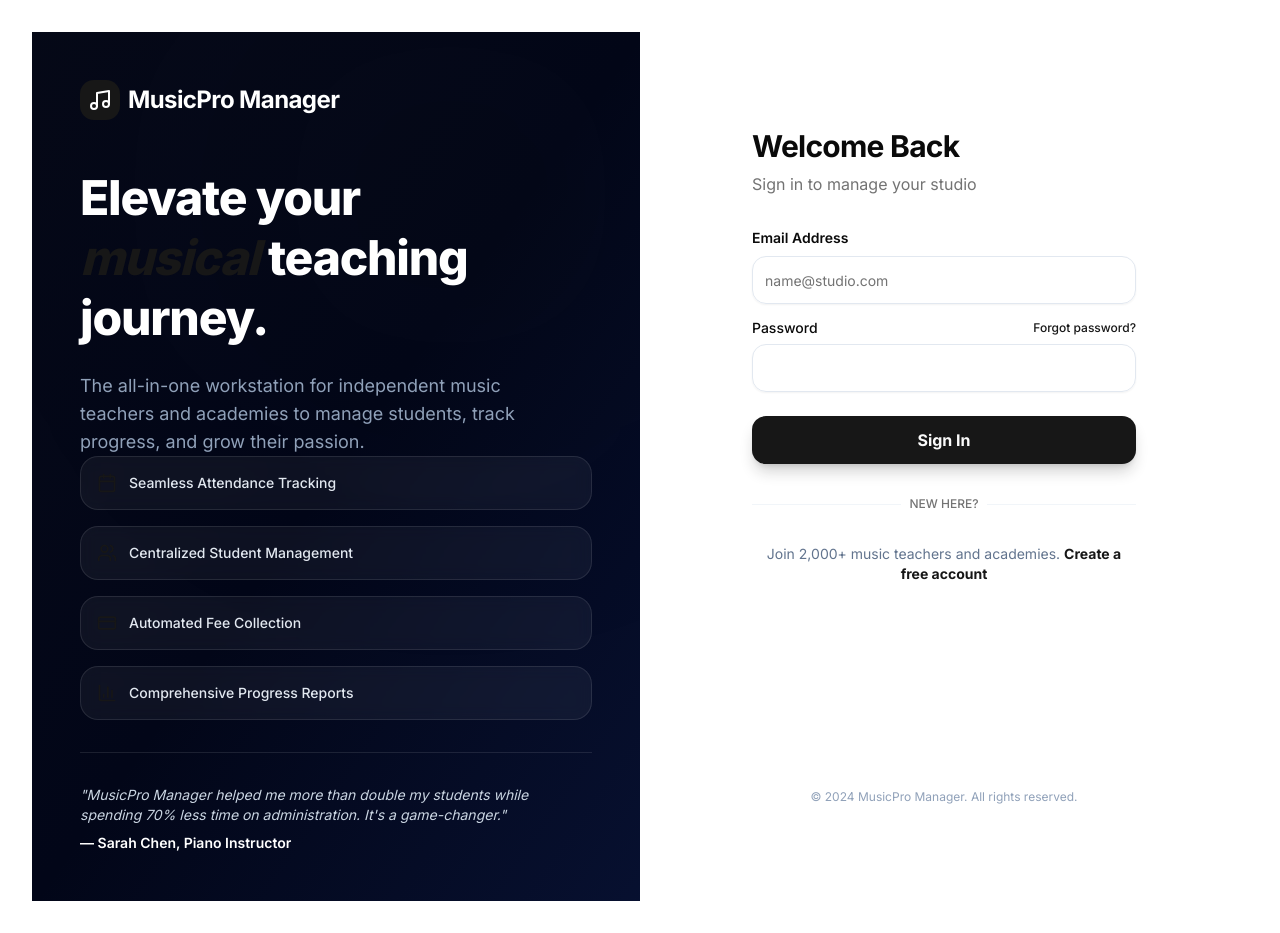
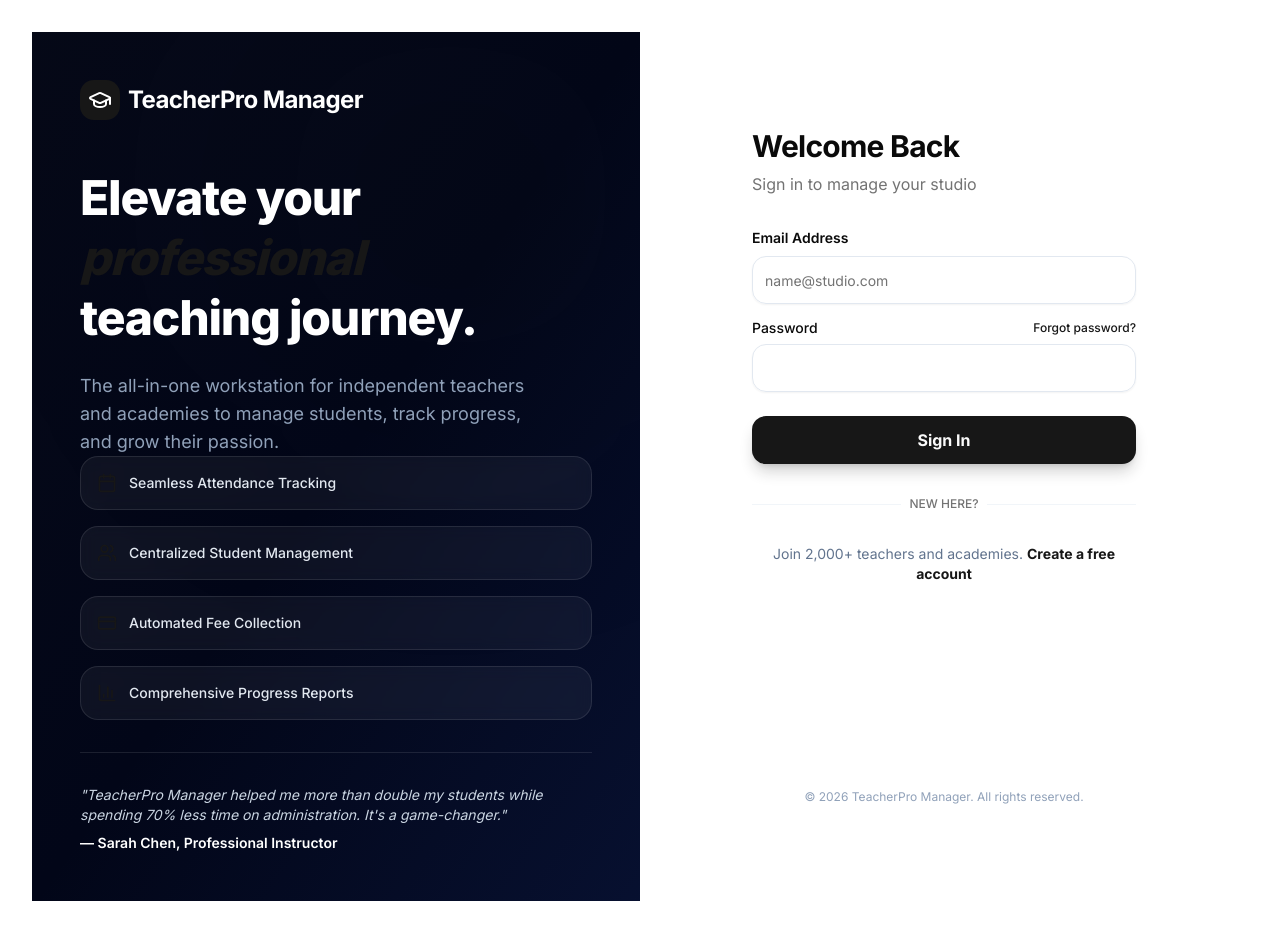
Before and after one commit to Shubh-Pandey99/music-teacher-app, a Next.js app: page /login in a window 1280 px wide. Built offline with nearby package versions, Linux system fonts and the light colour scheme.

Commit message:
UI: Complete rebrand to TeacherPro Manager and navigation refinements

```diff
--- a/src/app/layout.tsx
+++ b/src/app/layout.tsx
@@ -9,8 +9,8 @@ import { Toaster } from "sonner";
 const inter = Inter({ subsets: ["latin"] });
 
 export const metadata: Metadata = {
-  title: "Music Teacher App",
-  description: "Attendance and Fee Management",
+  title: "TeacherPro Manager",
+  description: "Attendance and Fee Management for Professionals",
 };
 
 export default function RootLayout({
--- a/src/app/login/page.tsx
+++ b/src/app/login/page.tsx
@@ -9,7 +9,7 @@ import { Input } from "@/components/ui/input"
 import { Label } from "@/components/ui/label"
 import { signIn } from "next-auth/react"
 import { toast } from "sonner"
-import { Loader2, Music, CheckCircle2, Calendar, Users, CreditCard, BarChart3 } from "lucide-react"
+import { Loader2, GraduationCap, CheckCircle2, Calendar, Users, CreditCard, BarChart3 } from "lucide-react"
 import { cn } from "@/lib/utils"
 
 export default function LoginPage() {
@@ -60,19 +60,19 @@ export default function LoginPage() {
                 <div className="absolute top-[-10%] right-[-10%] w-[500px] h-[500px] bg-primary/10 rounded-full blur-[120px]" />
 
                 <div className="relative z-10">
-                    <Link href="/" className="flex items-center gap-2 group mb-12">
-                        <div className="bg-primary p-2 rounded-xl transition-transform group-hover:scale-110">
-                            <Music className="h-6 w-6 text-white" />
+                    <div className="flex items-center gap-2 mb-12">
+                        <div className="bg-primary p-2 rounded-xl">
+                            <GraduationCap className="h-6 w-6 text-white" />
                         </div>
-                        <span className="font-bold text-2xl tracking-tight">MusicPro Manager</span>
-                    </Link>
+                        <span className="font-bold text-2xl tracking-tight">TeacherPro Manager</span>
+                    </div>
 
                     <div className="space-y-6 max-w-md">
                         <h1 className="text-4xl xl:text-5xl font-extrabold leading-tight tracking-tight">
-                            Elevate your <span className="text-primary italic">musical</span> teaching journey.
+                            Elevate your <span className="text-primary italic">professional</span> teaching journey.
                         </h1>
                         <p className="text-slate-400 text-lg">
-                            The all-in-one workstation for independent music teachers and academies to manage students, track progress, and grow their passion.
+                            The all-in-one workstation for independent teachers and academies to manage students, track progress, and grow their passion.
                         </p>
                     </div>
                 </div>
@@ -90,9 +90,9 @@ export default function LoginPage() {
                     <div className="pt-8 border-t border-white/10">
                         <blockquote className="space-y-2">
                             <p className="text-slate-300 text-sm italic italic">
-                                "MusicPro Manager helped me more than double my students while spending 70% less time on administration. It's a game-changer."
+                                "TeacherPro Manager helped me more than double my students while spending 70% less time on administration. It's a game-changer."
                             </p>
-                            <footer className="text-white font-semibold text-sm">— Sarah Chen, Piano Instructor</footer>
+                            <footer className="text-white font-semibold text-sm">— Sarah Chen, Professional Instructor</footer>
                         </blockquote>
                     </div>
                 </div>
@@ -102,8 +102,8 @@ export default function LoginPage() {
             <div className="flex-1 flex flex-col justify-center items-center p-6 sm:p-12 md:p-24 bg-white dark:bg-slate-950">
                 <div className="w-full max-w-sm space-y-8">
                     <div className="lg:hidden flex flex-col items-center mb-12">
-                        <Music className="h-10 w-10 text-primary mb-2" />
-                        <h2 className="text-2xl font-bold italic tracking-tight">MusicPro Manager</h2>
+                        <GraduationCap className="h-10 w-10 text-primary mb-2" />
+                        <h2 className="text-2xl font-bold italic tracking-tight">TeacherPro Manager</h2>
                     </div>
 
                     <div className="text-left space-y-2">
@@ -162,7 +162,7 @@ export default function LoginPage() {
                     </div>
 
                     <p className="text-center text-sm text-slate-500">
-                        Join 2,000+ music teachers and academies.{" "}
+                        Join 2,000+ teachers and academies.{" "}
                         <Link href="/signup" className="text-primary font-bold hover:underline transition-colors decoration-2 underline-offset-4">
                             Create a free account
                         </Link>
@@ -170,7 +170,7 @@ export default function LoginPage() {
                 </div>
 
                 <footer className="mt-auto pt-12 text-center text-xs text-slate-400">
-                    &copy; 2024 MusicPro Manager. All rights reserved.
+                    &copy; 2026 TeacherPro Manager. All rights reserved.
                 </footer>
             </div>
         </div>
--- a/src/app/page.tsx
+++ b/src/app/page.tsx
@@ -1,7 +1,7 @@
 import { auth } from "@/auth"
 import Link from 'next/link'
 import { Button } from "@/components/ui/button"
-import { Music, CheckCircle, Users, CreditCard } from "lucide-react"
+import { GraduationCap, CheckCircle, Users, CreditCard } from "lucide-react"
 import { LogoutButton } from "@/components/auth/logout-button"
 
 export default async function Home() {
@@ -11,12 +11,12 @@ export default async function Home() {
   return (
     <div className="flex flex-col min-h-screen">
       <header className="px-4 lg:px-6 h-16 flex items-center border-b backdrop-blur-sm sticky top-0 z-50 bg-white/80">
-        <Link className="flex items-center justify-center group" href="/">
-          <Music className="h-7 w-7 text-primary mr-2 transition-transform group-hover:scale-110" />
+        <div className="flex items-center justify-center group cursor-default">
+          <GraduationCap className="h-7 w-7 text-primary mr-2 transition-transform group-hover:scale-110" />
           <span className="font-bold text-2xl tracking-tight bg-clip-text text-transparent bg-gradient-to-r from-primary to-blue-600">
-            MusicPro Manager
+            TeacherPro Manager
           </span>
-        </Link>
+        </div>
         <nav className="ml-auto flex gap-4 sm:gap-8">
           {!isLoggedIn ? (
             <>
@@ -38,7 +38,7 @@ export default async function Home() {
             <div className="flex flex-col items-center space-y-4 text-center">
               <div className="space-y-2">
                 <h1 className="text-3xl font-bold tracking-tighter sm:text-4xl md:text-5xl lg:text-6xl/none">
-                  The All-in-One Platform for Music Teachers
+                  The All-in-One Platform for Teachers
                 </h1>
                 <p className="mx-auto max-w-[700px] text-zinc-500 md:text-xl dark:text-zinc-400">
                   Manage students, track attendance, and collect fees with ease. Focus on teaching, we&apos;ll handle the rest.
@@ -97,7 +97,7 @@ export default async function Home() {
         </section>
       </main>
       <footer className="flex flex-col gap-2 sm:flex-row py-6 w-full shrink-0 items-center px-4 md:px-6 border-t">
-        <p className="text-xs text-zinc-500">© 2026 MusicPro Manager. All rights reserved.</p>
+        <p className="text-xs text-zinc-500">© 2026 TeacherPro Manager. All rights reserved.</p>
         <nav className="sm:ml-auto flex gap-4 sm:gap-6">
           <Link className="text-xs hover:underline underline-offset-4" href="#">
             Terms of Service
--- a/src/app/signup/page.tsx
+++ b/src/app/signup/page.tsx
@@ -8,7 +8,7 @@ import { Button } from "@/components/ui/button"
 import { Input } from "@/components/ui/input"
 import { Label } from "@/components/ui/label"
 import { signup } from "@/lib/actions/auth"
-import { AlertCircle, Loader2, Music, Sparkles, CheckCircle2, Rocket, ShieldCheck, Zap } from "lucide-react"
+import { AlertCircle, Loader2, GraduationCap, Sparkles, CheckCircle2, Rocket, ShieldCheck, Zap } from "lucide-react"
 import { Alert, AlertDescription } from "@/components/ui/alert"
 import { toast } from "sonner"
 import { cn } from "@/lib/utils"
@@ -55,12 +55,12 @@ export default function SignupPage() {
                 <div className="absolute inset-0 bg-gradient-to-t from-primary via-primary/80 to-transparent" />
 
                 <div className="relative z-10">
-                    <Link href="/" className="flex items-center gap-2 group mb-12">
-                        <div className="bg-white p-2 rounded-xl transition-transform group-hover:scale-110">
-                            <Music className="h-6 w-6 text-primary" />
+                    <div className="flex items-center gap-2 mb-12">
+                        <div className="bg-white p-2 rounded-xl">
+                            <GraduationCap className="h-6 w-6 text-primary" />
                         </div>
-                        <span className="font-bold text-2xl tracking-tight text-white">MusicPro Manager</span>
-                    </Link>
+                        <span className="font-bold text-2xl tracking-tight text-white">TeacherPro Manager</span>
+                    </div>
 
                     <div className="space-y-6">
                         <div className="inline-flex items-center gap-2 px-3 py-1 rounded-full bg-white/10 border border-white/20 text-xs font-bold uppercase tracking-wider text-white">
@@ -68,7 +68,7 @@ export default function SignupPage() {
                             New: Automated Progress Reports
                         </div>
                         <h1 className="text-4xl xl:text-5xl font-extrabold leading-tight tracking-tight text-white">
-                            Join the global community of <span className="text-yellow-300">pro</span> music teachers.
+                            Join the global community of <span className="text-yellow-300">pro</span> teachers.
                         </h1>
                     </div>
                 </div>
@@ -174,7 +174,7 @@ export default function SignupPage() {
 
                     <div className="pt-6 border-t border-slate-100 dark:border-slate-800 text-center">
                         <p className="text-sm text-slate-500 font-medium">
-                            Already using MusicPro Manager?{" "}
+                            Already using TeacherPro Manager?{" "}
                             <Link href="/login" className="text-primary font-bold hover:underline transition-colors decoration-2 underline-offset-4">
                                 Sign in here
                             </Link>
@@ -184,7 +184,7 @@ export default function SignupPage() {
 
                 <div className="mt-8 flex items-center gap-6 text-slate-300 grayscale opacity-50">
                     <span className="text-[10px] font-bold uppercase tracking-widest text-slate-400">Trusted by</span>
-                    <Music className="h-5 w-5" />
+                    <GraduationCap className="h-5 w-5" />
                     <Sparkles className="h-5 w-5" />
                     <Rocket className="h-5 w-5" />
                 </div>
--- a/src/components/side-nav.tsx
+++ b/src/components/side-nav.tsx
@@ -3,7 +3,7 @@
 
 import Link from "next/link"
 import { usePathname } from "next/navigation"
-import { LayoutDashboard, Users, CalendarCheck, Banknote, BarChart3, Music } from "lucide-react"
+import { LayoutDashboard, Users, CalendarCheck, Banknote, BarChart3, GraduationCap } from "lucide-react"
 import { cn } from "@/lib/utils"
 import { LogoutButton } from "./auth/logout-button"
 
@@ -43,10 +43,10 @@ export function SideNav() {
         <div className="hidden border-r bg-muted/40 md:block md:w-64 lg:w-72 h-screen sticky top-0">
             <div className="flex h-full max-h-screen flex-col gap-2">
                 <div className="flex h-14 items-center border-b px-4 lg:h-[60px] lg:px-6">
-                    <Link href="/" className="flex items-center gap-2 font-semibold hover:opacity-80 transition-opacity">
-                        <Music className="h-6 w-6 text-primary" />
-                        <span className="bg-clip-text text-transparent bg-gradient-to-r from-primary to-blue-600">MusicPro Manager</span>
-                    </Link>
+                    <div className="flex items-center gap-2 font-semibold">
+                        <GraduationCap className="h-6 w-6 text-primary" />
+                        <span className="bg-clip-text text-transparent bg-gradient-to-r from-primary to-blue-600">TeacherPro Manager</span>
+                    </div>
                 </div>
                 <div className="flex-1">
                     <nav className="grid items-start px-2 text-sm font-medium lg:px-4">
```
